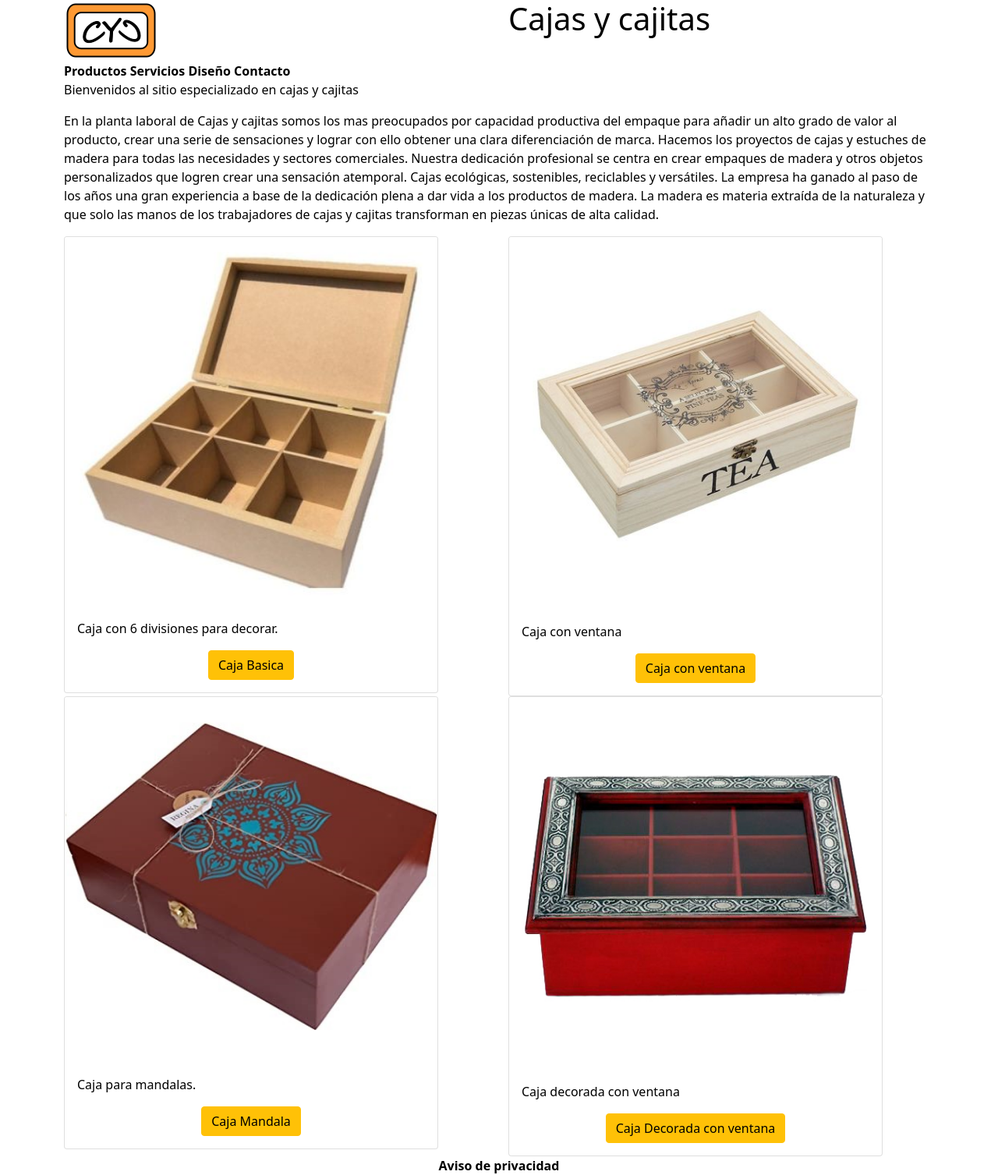
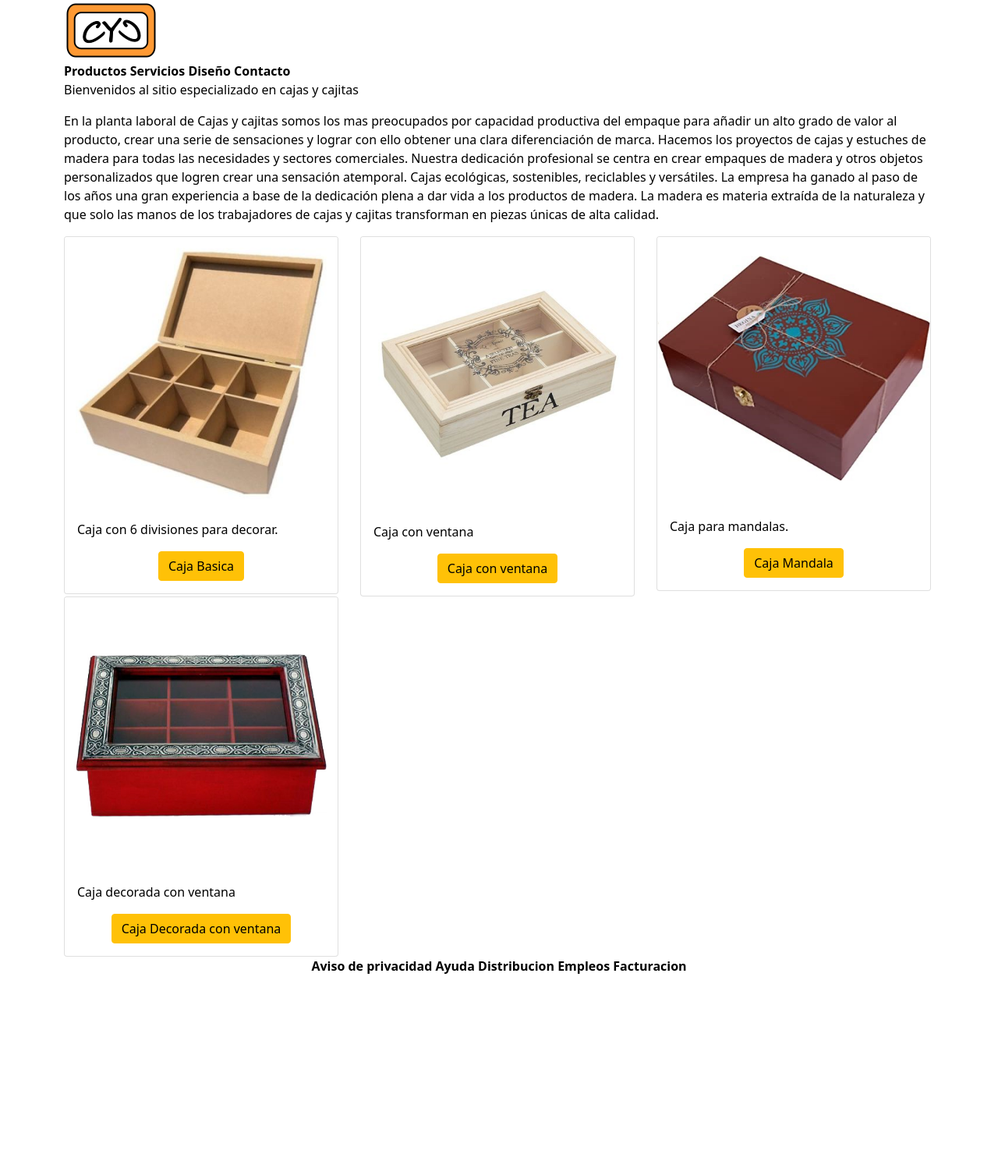
Before and after one commit to FelixPadillaS/desafioClase1213, a website: page index.html in a window 1280 px wide. Shown: the whole page at 78% size. After the commit the page ends 1251 px from the top, so only its background shows below. Drawn offline with nearby package versions, Linux system fonts and the light colour scheme.

Commit message:
Add files via upload

```diff
--- a/index.html
+++ b/index.html
@@ -12,9 +12,6 @@
     <link rel="stylesheet" href="https://cdnjs.cloudflare.com/ajax/libs/animate.css/4.1.1/animate.min.css"/>
     <link rel="stylesheet" href="css/estilo.css">
 
-    <!-- Versión agregando elementos de sass y SEO para el desafio del 12 de marzo 2022 -->
-    <!-- Se agrega logotipo y se modifica la cabecera de las paginas -->
-
     <title>Cajas y cajitas</title>
 
 </head>
@@ -24,8 +21,7 @@
             <div class="col" >
                     <img src="pictures/cyc.png" alt="Logo Cajas y cajitas" >
             </div>
-            <div class="col" id="titulo" >
-                <h1 class="animate__animated animate__bounce">Cajas y cajitas</h1>
+        </div>
     </div>
 
     <div id="navmenu" class="container">
@@ -33,19 +29,17 @@
         <a href="html/servicios.html"> Servicios </a>
         <a href="html/disenio.html"> Diseño </a>
         <a href="html/contacto.html"> Contacto </a>
-                <br>
     </div>
-        </div>
-        <div class="row">
+
+    <div id="navmenu" class="container">
         <p>Bienvenidos al sitio especializado en cajas y cajitas</p>
         <p>En la planta laboral de Cajas y cajitas somos los mas preocupados por capacidad productiva del empaque para añadir un alto grado de valor al producto, crear una serie de sensaciones y lograr con ello obtener una clara diferenciación de marca. Hacemos los proyectos de cajas y estuches de madera para todas las necesidades y sectores comerciales. Nuestra dedicación profesional se centra en crear empaques de madera y otros objetos personalizados que logren crear una sensación atemporal. Cajas ecológicas, sostenibles, reciclables y versátiles. La empresa ha ganado al paso de los años una gran experiencia a base de la dedicación plena a dar vida a los productos de madera. La madera es materia extraída de la naturaleza y que solo las manos de los trabajadores de cajas y cajitas transforman en piezas únicas de alta calidad.</p>
-        </div>
     </div>
 
     <div class="container">
         <div class="row">
             <div class="col">
-                <div class="card" style="width: 30rem;">
+                <div class="card" style="width: 22rem;">
                     <img src="pictures/caja01.jpg" class="card-img-top" alt="Caja basica">
                     <div class="card-body">
                          <p class="card-text">Caja con 6 divisiones para decorar.</p>
@@ -55,7 +49,7 @@
             </div>
 
             <div class="col">
-                <div class="card" style="width: 30rem;">
+                <div class="card" style="width: 22rem;">
                     <img src="pictures/caja02.jpg" class="card-img-top" alt="Caja con ventana">
                     <div class="card-body">
                         <p class="card-text">Caja con ventana</p>
@@ -65,7 +59,7 @@
             </div>
 
             <div class="col">
-                <div class="card" style="width: 30rem;">
+                <div class="card" style="width: 22rem;">
                     <img src="pictures/caja03.jpg" class="card-img-top" alt="Mandala">
                     <div class="card-body">
                         <p class="card-text">Caja para mandalas.</p>
@@ -75,7 +69,7 @@
             </div>
 
             <div class="col">
-                <div class="card" style="width: 30rem;">
+                <div class="card" style="width: 22rem;">
                     <img src="pictures/caja04.jpg" class="card-img-top" alt="Caja decorada con ventana">
                     <div class="card-body">
                         <p class="card-text">Caja decorada con ventana</p>
@@ -86,10 +80,17 @@
         </div>
     </div>
 
+    <div class="container">
         <footer>
             <div id="footercenter">
                 <a href="html/aviso.html">Aviso de privacidad</a>
+                <a href="html/aviso.html">Ayuda</a>
+                <a href="html/aviso.html">Distribucion</a>
+                <a href="html/aviso.html">Empleos</a>
+                <a href="html/aviso.html">Facturacion</a>
             </div>
         </footer>
+    </div>
+
 </body>
 </html>
```
Lines whose indentation alone changed are shown as unchanged.
